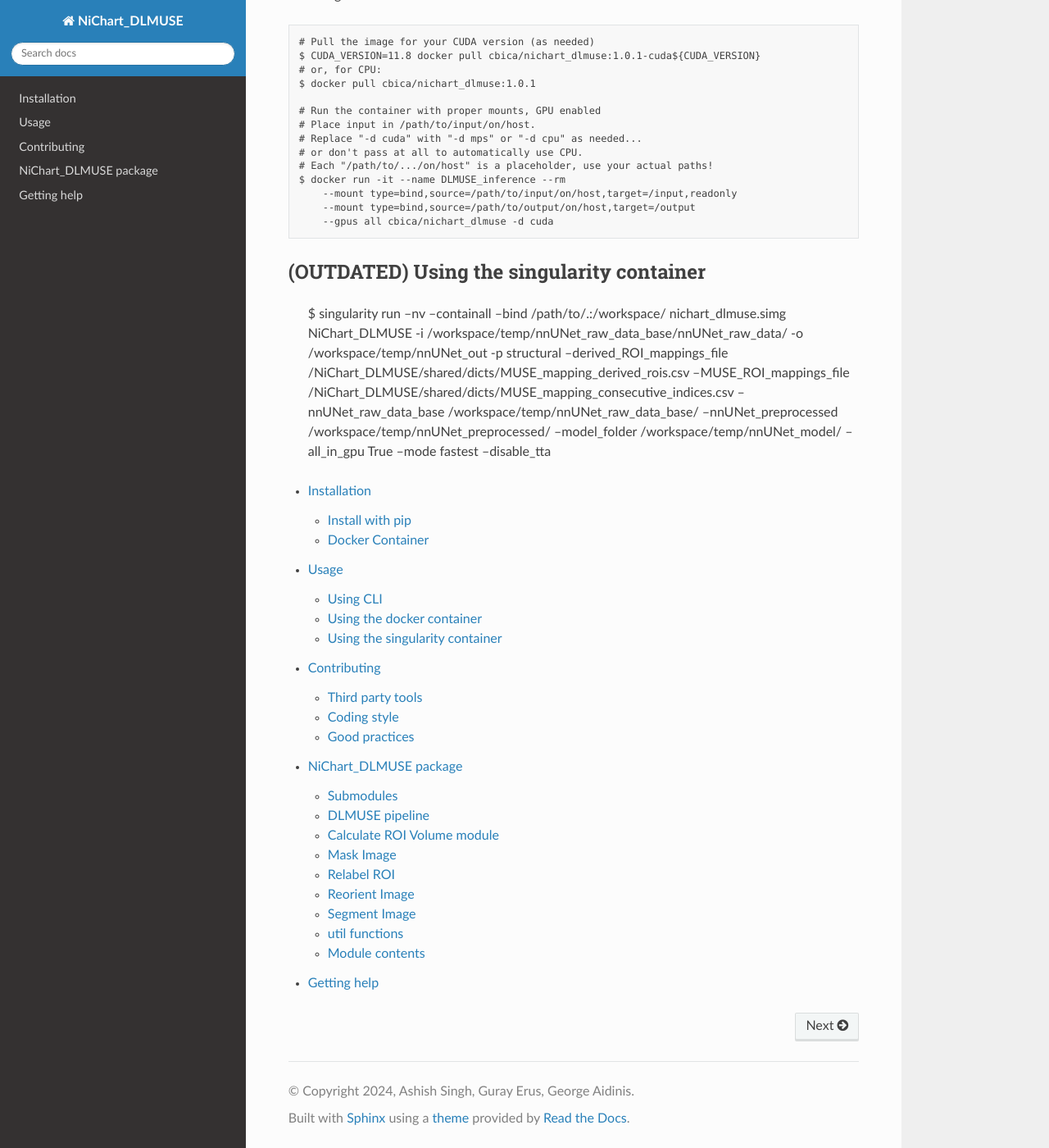
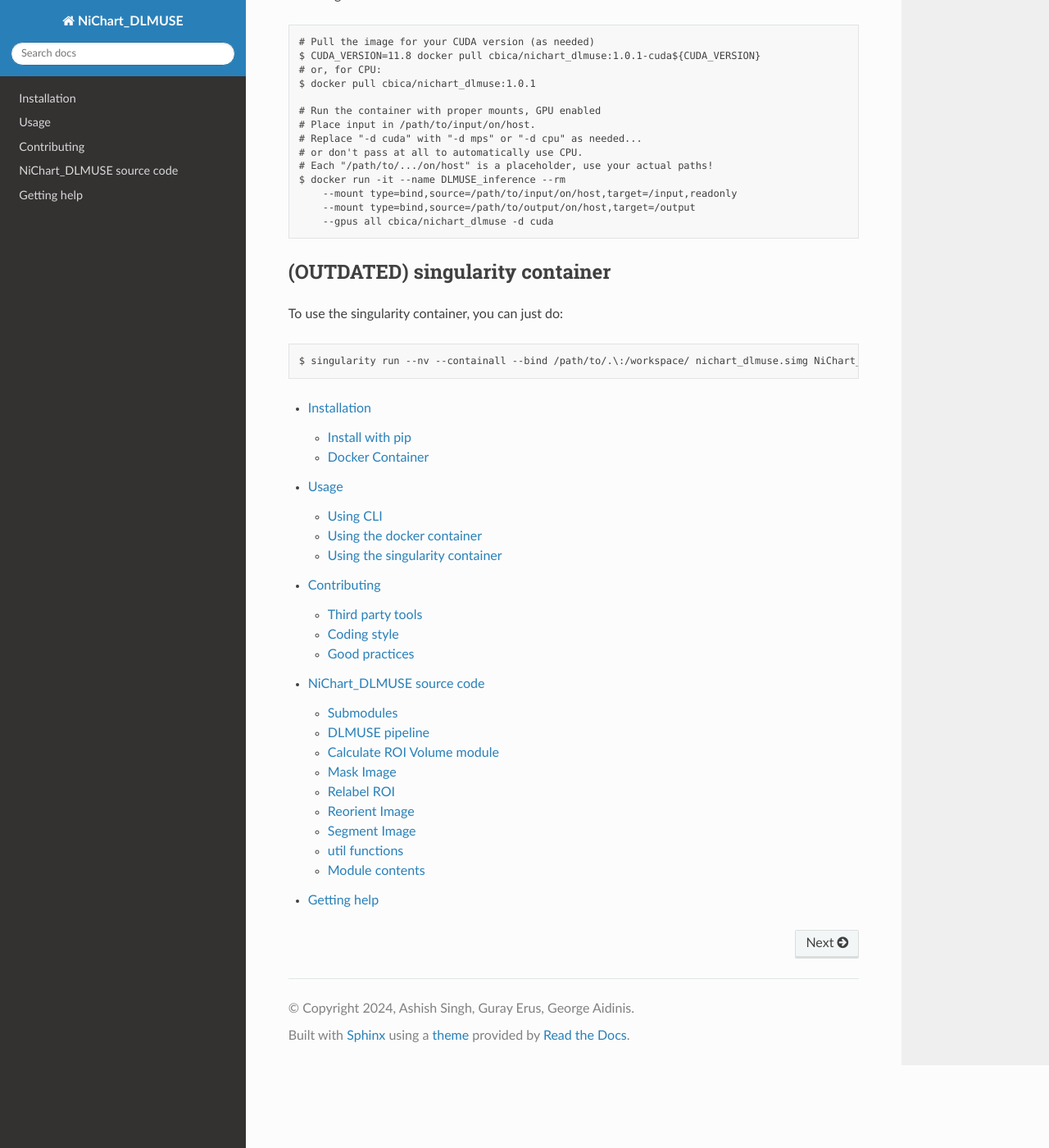
Before and after one commit to CBICA/NiChart_DLMUSE, a Sphinx documentation site: the page built from docs/index.rst, in a window 1280 px wide and 1400 px high, scrolled down 2858 px. Shown: the whole window at 82% size. Built offline with Sphinx 7.4.7 and the Read the Docs theme 3.1.0, drawn with Linux system fonts in a browser that asks for light colours; pages that are not in the unit, such as notebooks, are missing from menus.

Commit message:
[Update] Some minor fixes on the documentation

```diff
--- a/README.rst
+++ b/README.rst
@@ -144,7 +144,9 @@
       --gpus all cbica/nichart_dlmuse -d cuda
 
 
-(OUTDATED) Using the singularity container
+(OUTDATED) singularity container
 ------------------------------------------
 
-  $ singularity run --nv --containall --bind /path/to/.\:/workspace/ nichart_dlmuse.simg NiChart_DLMUSE -i /workspace/temp/nnUNet_raw_data_base/nnUNet_raw_data/ -o /workspace/temp/nnUNet_out -p structural --derived_ROI_mappings_file /NiChart_DLMUSE/shared/dicts/MUSE_mapping_derived_rois.csv --MUSE_ROI_mappings_file /NiChart_DLMUSE/shared/dicts/MUSE_mapping_consecutive_indices.csv --nnUNet_raw_data_base /workspace/temp/nnUNet_raw_data_base/ --nnUNet_preprocessed /workspace/temp/nnUNet_preprocessed/ --model_folder /workspace/temp/nnUNet_model/ --all_in_gpu True --mode fastest --disable_tta
+To use the singularity container, you can just do: ::
+
+    $ singularity run --nv --containall --bind /path/to/.\:/workspace/ nichart_dlmuse.simg NiChart_DLMUSE -i /workspace/temp/nnUNet_raw_data_base/nnUNet_raw_data/ -o /workspace/temp/nnUNet_out -p structural --derived_ROI_mappings_file /NiChart_DLMUSE/shared/dicts/MUSE_mapping_derived_rois.csv --MUSE_ROI_mappings_file /NiChart_DLMUSE/shared/dicts/MUSE_mapping_consecutive_indices.csv --nnUNet_raw_data_base /workspace/temp/nnUNet_raw_data_base/ --nnUNet_preprocessed /workspace/temp/nnUNet_preprocessed/ --model_folder /workspace/temp/nnUNet_model/ --all_in_gpu True --mode fastest --disable_tta
--- a/docs/api.rst
+++ b/docs/api.rst
@@ -1,5 +1,5 @@
-NiChart\_DLMUSE package
-=======================
+NiChart\_DLMUSE source code
+===========================
 
 Submodules
 ----------
```
